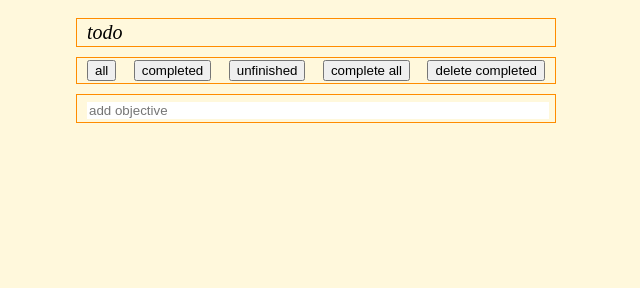
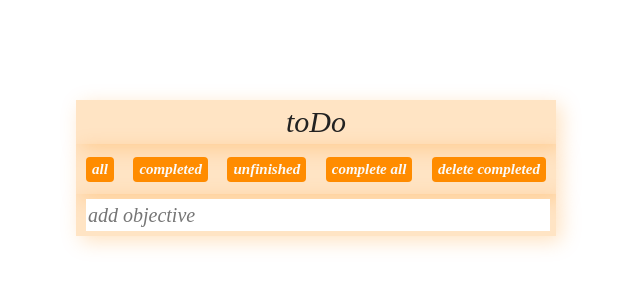
Before and after one commit to nxstranger/jsToDoList, a plain HTML site: page index.html in a window 1280 px wide. Shown: the whole page, without its empty margins (324-964 px from the left). Drawn offline with Linux system fonts and the light colour scheme.

Commit message:
cosmetics

```diff
--- a/index.html
+++ b/index.html
@@ -8,13 +8,13 @@
 <body>
 
 <div id="flex-box">
-    <header id="header" class="frame-border">todo</header>
+    <header id="header" class="frame-border">toDo</header>
     <div id="actions" class="controls frame-border">
-        <button onclick="filterButtons('all')">all</button>
-        <button onclick="filterButtons('completed')">completed</button>
-        <button onclick="filterButtons('unfinished')">unfinished</button>
-        <button onclick="completeAllObjective()">complete all</button>
-        <button onclick="deleteCompletedObjective()">delete completed</button>
+        <button class="controls-button" onclick="filterButtons('all')">all</button>
+        <button class="controls-button" onclick="filterButtons('completed')">completed</button>
+        <button class="controls-button" onclick="filterButtons('unfinished')">unfinished</button>
+        <button class="controls-button" onclick="completeAllObjective()">complete all</button>
+        <button class="controls-button" onclick="deleteCompletedObjective()">delete completed</button>
     </div>
     <div class="new-todo frame-border">
         <label>
--- a/src/css/todo.css
+++ b/src/css/todo.css
@@ -1,44 +1,69 @@
-.todo-list{
-    clear: both;
-}
-
-#todoInput {
-    width: 100%;
-    border: none;
+body{
+    background: white;
+    color: #222222;
 }
 
 #flex-box {
     display: flex;
     flex-direction: column;
     width: 480px;
-    margin: auto;
+    background: bisque;
+    /*border-radius: 20px;*/
+    /*padding: 0px;*/
+    margin: 100px auto;
 }
 
-body{
-    background: cornsilk;
+#header{
+    text-align: center;
+    font: italic 30px "Fira Sans", serif;
+}
+
+#todoInput {
+    height: 30px;
+    width: 100%;
+    border: none;
+    outline: none;
+    font: italic 20px "Fira Sans", serif;
 }
 
 .controls{
+    height: 40px;
     display: flex;
+    flex-direction: row;
     justify-content: space-between;
+    align-items: center;
+}
+
+.controls-button{
+    height: 25px;
+    border: none;
+    font: italic bold 15px "Fira Sans", serif;
+    color: #fafafa;
+    border-radius: 4px;
+    background: #ff8c00;
 }
 
 .frame-border {
     /*display: flex;*/
     /*justify-content: space-between;*/
     font: italic 20px "Fira Sans", serif;
-    border: darkorange 1px solid;
-    padding: 2px 10px;
-    margin-top: 10px;
+    box-shadow: 5px 5px 20px rgba(255,140,0,0.25) ;
+    /*border-radius: 10px;*/
+    padding: 5px 10px;
+}
+
+.todo-list{
+    clear: both;
 }
 
 .todo-object{
+    height: 1.5em;
     clear: both;
     display: flex;
     flex-direction: row;
     justify-content: space-between;
 
-    background: azure;
+    background: bisque;
 }
 
 .elem-list-checkbox{
@@ -80,12 +105,16 @@ body{
 
 .elem-list-input{
     width: 380px;
+    font: italic 20px "Fira Sans", serif;
     display: none;
     border: none;
+    outline: none;
 }
 
 .elem-list-input-label{
+    align-self: center;
     width: 380px;
+    overflow:hidden;
 }
 
 .elem-list-delete{
@@ -101,18 +130,3 @@ body{
     background: darkorange;
     visibility: visible;
 }
-
-/*!*.elem-list-delete:before {*!*/
-/*!*    visibility: visible;*!*/
-/*!*}*!*/
-
-/*.elem-list-delete:after {*/
-/*    content: "";*/
-/*    !*visibility: visible;*!*/
-/*}*/
-
-/*.elem-list-delete:hover{*/
-/*    width: 30px;*/
-/*    background: darkorange;*/
-/*    !*visibility: visible;*!*/
-/*}*/
--- a/src/js/main.js
+++ b/src/js/main.js
@@ -143,8 +143,18 @@ class TodoObject {
     objectiveInputListener(labelId, inputId) {
         let label = document.getElementById(labelId);
         let input = document.getElementById(inputId);
+        input.addEventListener('keydown', (e) =>{
+            console.log(e.key)
+            if (e.key === 'Escape'){
+                console.log("escape pressed")
+                label.style.display = 'flex';
+                input.style.display = 'none';
+            }
+        })
         input.addEventListener('keypress', (e) => {
-            if (e.key==='Enter' && input.value !== "" ){
+            e.preventDefault()
+            console.log(e.key)
+            if (e.key === 'Enter' && input.value !== "" ){
                 // console.log("update objective text")
                 label.style.display = 'flex';
                 input.style.display = 'none';
@@ -158,18 +168,18 @@ class TodoObject {
 }
 
 // localStorage.clear()
-console.log("keys localstorage", Object.keys(localStorage))
+// console.log("keys localstorage", Object.keys(localStorage))
 
 const operator = new StorageOperator
-operator.showAllElements('all')
+operator.showAllElements(filterToDoGlobal)
 
 // add new objective
 const inputToDo = document.getElementById('todoInput');
 inputToDo.addEventListener('keypress', addObjective);
 
-async function completeAllObjective(){
+function completeAllObjective(){
     operator.completeAll()
-    await operator.showAllElements()
+    operator.showAllElements()
 }
 
 function filterButtons(event){
```
